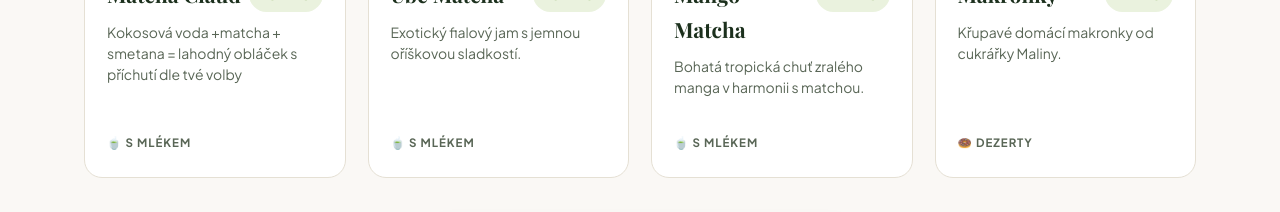
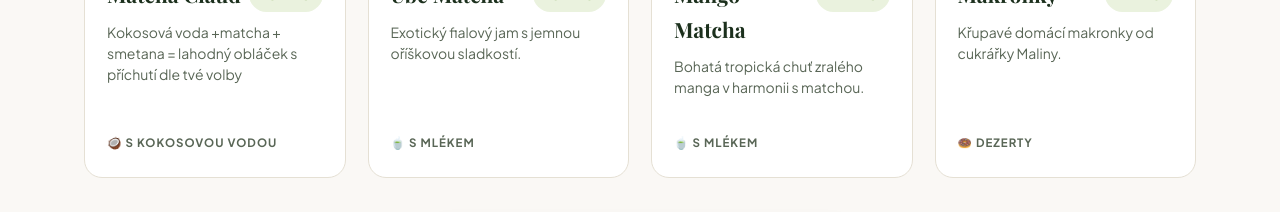
Before and after one commit to polokan100/matchabar, a plain HTML site: page index.html in a window 1280 px wide. Shown: the part 1260-1472 px from the top of the page. Drawn offline with Linux system fonts and the light colour scheme.

Commit message:
Add files via upload

```diff
--- a/index.html
+++ b/index.html
@@ -134,7 +134,7 @@
                     </div>
                     <p class="menu-desc">Kokosová voda +matcha + smetana = lahodný obláček s příchutí dle tvé volby</p>
                     <div class="bs-footer">
-                        <span class="menu-cat-tag">🍵 S mlékem</span>
+                        <span class="menu-cat-tag">🥥 S kokosovou vodou</span>
                     </div>
                 </article>
 
```
